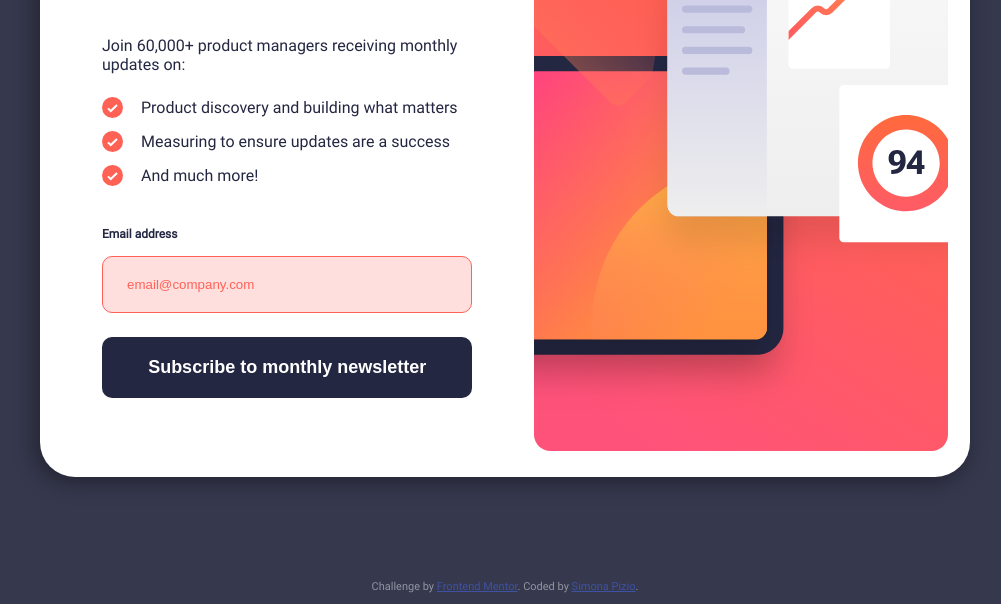
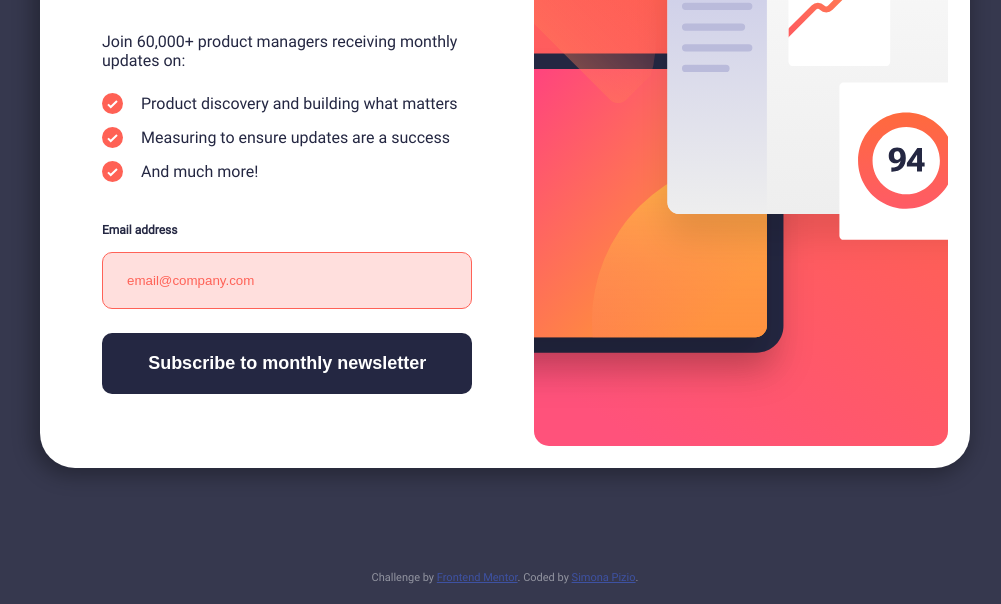
Before and after one commit to SimonaPiz/Frontend-Mentor-Projects, a plain HTML site: page newsletter-sign-up-with-success-message/index.html in a window 1280 px wide. Shown: the part 284-888 px from the top of the page, without its empty margins (135-1136 px from the left). Drawn offline with Linux system fonts and the light colour scheme.

Commit message:
newsletter-sign-up - features responsive - Fix img style

```diff
--- a/newsletter-sign-up-with-success-message/index.html
+++ b/newsletter-sign-up-with-success-message/index.html
@@ -26,8 +26,7 @@
       </form>
     </main>
     <div id="main-img">
-      <img id="img-desk" src="./assets/images/illustration-sign-up-desktop.svg" alt="imagine preview"/>
-      <img id="img-mobile" src="./assets/images/illustration-sign-up-mobile.svg" alt="imagine preview"/>
+      <img src="./assets/images/illustration-sign-up-mobile.svg" alt="imagine preview"/>
     </div>
   </div>
   <!-- Sign-up form end -->
--- a/newsletter-sign-up-with-success-message/style.css
+++ b/newsletter-sign-up-with-success-message/style.css
@@ -57,14 +57,15 @@ main {
 
 #main-img {
   width: 48%;
+  height: auto;
   margin-left: 22px;
+  background-image:  url(./assets/images/illustration-sign-up-desktop.svg);
+  background-size: cover;
+  background-position: center;
+  border-radius: 15px;
 }
 
-img#img-desk {
-  width: 100%;
-  height: fit-content;
-}
-img#img-mobile {
+img {
   display: none;
 }
 
@@ -165,24 +166,22 @@ button:hover {
   #main-img {
     width: 100%;
     margin: 0;
+    background: none;
   }
 
-  img#img-mobile {
+  img {
     display: block;
     width: 100%;
     height: fit-content;
-  }
-  img#img-desk {
-    display: none;
   }
 
   main h1 {
     font-size: 35px;
   }
 
-    button {
-      font-size: 16px;
-    }
+  button {
+    font-size: 16px;
+  }
 }
 
 /*  --------- success message ----------------*/
```
